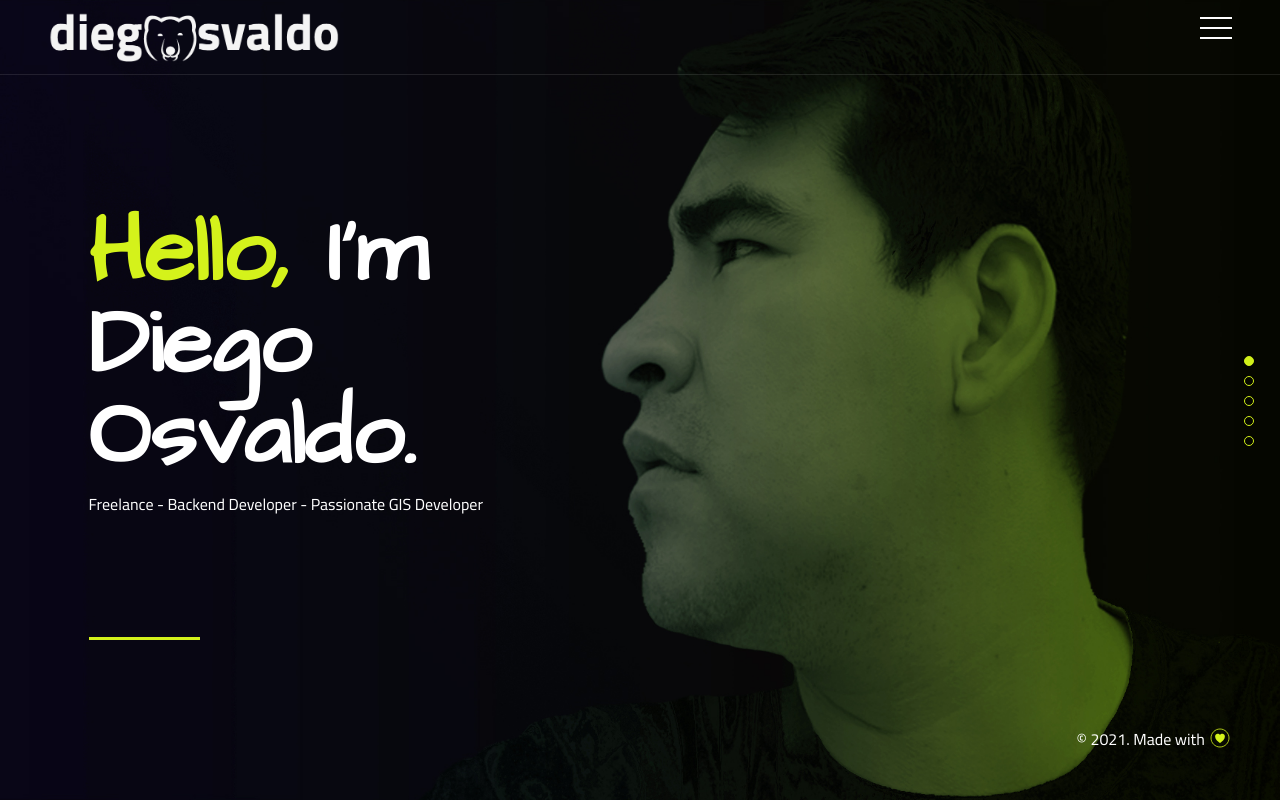
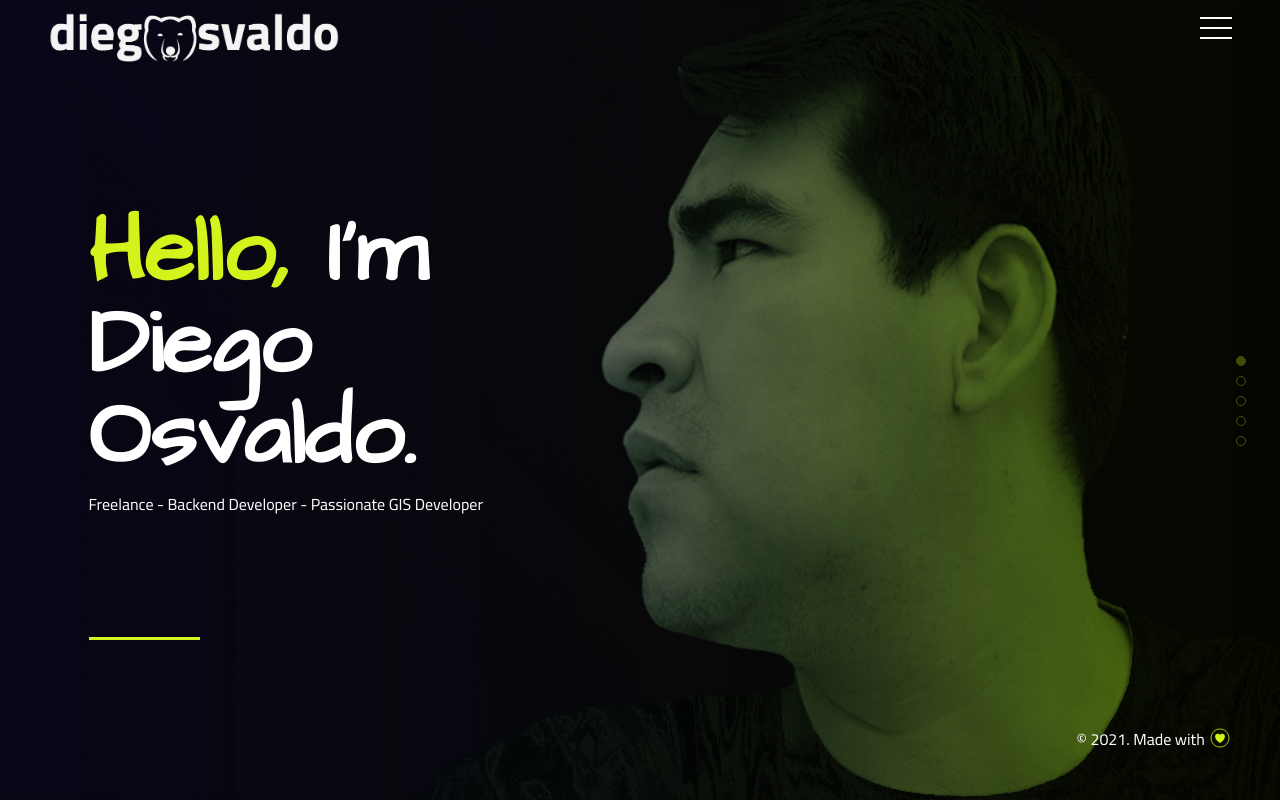
Before and after one commit to doctsystems/dodo, a Django app: page / in a window 1280 px wide. Run offline with Django 3.2, Linux system fonts and the light colour scheme; some libraries are stand-ins or nearby versions.

Commit message:
Update front

```diff
--- a/app/static/app/css/jquery.pagepiling.css
+++ b/app/static/app/css/jquery.pagepiling.css
@@ -42,10 +42,10 @@ html, body {
     opacity: 1;
 }
 #pp-nav.right {
-    right: 17px;
+    right: 25px;
 }
 #pp-nav.left {
-    left: 17px;
+    left: 25px;
 }
 .pp-section.pp-table{
     display: table;
@@ -97,6 +97,7 @@ html, body {
 #pp-nav li .active span,
 .pp-slidesNav .active span {
     background: #d4f21b;
+    /*opacity: 0.2;*/
 }
 #pp-nav span,
 .pp-slidesNav span {
@@ -109,6 +110,7 @@ html, body {
     border-radius: 50%;
     position: absolute;
     z-index: 1;
+    opacity: 0.3;
 }
 .pp-tooltip {
     position: absolute;
--- a/app/static/app/css/style.css
+++ b/app/static/app/css/style.css
@@ -954,7 +954,7 @@ ion-icon{
 
 
 .navbar-white{
-  border-bottom: 1px solid rgba(255,255,255,0.1);
+  /*border-bottom: 1px solid rgba(255,255,255,0.1);*/
 }
 
 .navbar-white:not(.fixed) .phone,
--- a/app/static/app/js/interface.js
+++ b/app/static/app/js/interface.js
@@ -6,10 +6,6 @@
 		$('.loader').fadeOut(200);
         $('.line').addClass('active');
 	});
-
-    $('#arrow').click(function () {
-        $.fn.pagepiling.moveSectionDown();
-    });
 
     /* Navbar scroll*/
     $('.navbar-nav ul li a').on('click', function() {
@@ -43,12 +39,21 @@
         });
 
         function NavbarColor(){
-         if ($('.pp-section.active').hasClass('navbar-is-white')){
+            if ($('.pp-section.active').hasClass('navbar-is-white')){
                 $('.navbar-desctop').addClass('navbar-white');
                 $('.progress-nav').addClass('progress-nav-white');
                 $('.navbar-bottom').addClass('navbar-bottom-white');
-                // $('.logo').addClass('logo-white');
                 $('#logo').attr('src', $('#logo').data('img1'));
+
+                // Para Cambiar el background del menu principal
+                // if ($('.home.active').hasClass('navbar-is-white')){
+                //     console.log('home activo');
+                //     $('#navbar-desctop').css("cssText", "background-color: none");
+                // }
+                // else{
+                //     console.log('home inactivo');
+                //     $('#navbar-desctop').css("cssText", "background-color: #160d1d;");
+                // }
             }
             else{
                 $('.navbar-desctop').removeClass('navbar-white');
@@ -56,6 +61,7 @@
                 $('.navbar-bottom').removeClass('navbar-bottom-white');
                 // $('.logo').removeClass('logo-white');
                 $('#logo').attr('src', $('#logo').data('img2'));
+                console.log('entro al if no');
             }
         }
     }
--- a/app/templates/includes/about.html
+++ b/app/templates/includes/about.html
@@ -14,10 +14,6 @@
           <div class="mt-md-0 col-md-6 col-lg-5  offset-lg-1">
             <div class="position-relative">
             	<img class="perfil w-100" src="{% static 'app/img/about.jpg' %}">
-            	<!-- <div class="experience-info">
-            	  <div class="experience-number">5</div>
-		  					<div class="experience-text">YEARS<br> EXPERIENCE<br> WORKING</div>
-            	</div> -->
             </div>
           </div>
         </div>
--- a/app/templates/includes/masthead.html
+++ b/app/templates/includes/masthead.html
@@ -1,6 +1,6 @@
 {% load static %}
 
-<section id="home" class="navbar-is-white text-white pp-scrollable d-flex align-items-center section position-absolute" style="background-image:url('{% static 'app/img/bg/me.jpg'%}');" role="main">
+<section id="home" class="home navbar-is-white text-white pp-scrollable d-flex align-items-center section position-absolute" style="background-image:url('{% static 'app/img/bg/me.jpg'%}');" role="main">
 	<div class="intro">
 		<div class="scroll-wrap">
 			<div class="container">
--- a/app/templates/includes/navbar.html
+++ b/app/templates/includes/navbar.html
@@ -1,6 +1,6 @@
 {% load static %}
 
-<nav id="navbar" class="navbar navbar-desctop">
+<nav id="navbar-desctop" class="navbar navbar-desctop">
 	<div class="position-relative w-100">
 
 		<!-- Brand-->
--- a/app/templates/includes/skills.html
+++ b/app/templates/includes/skills.html
@@ -5,7 +5,7 @@
 	  <div class="scroll-wrap">
 	  	<div class="container">
 	    	<div class="row align-items-center">
-	      	<div class="mt-lg-0 col-lg-5 offset-lg-1">
+	      	<div class="mt-lg-0 col-lg-5">
 		        <h2 class="text-white">Hard Skills</h2>
 		        <p>Here are a few things I've picked up along my life.</p>
 						<div class="pt-2">
@@ -49,7 +49,7 @@
 							</div>
 						</div>
 	    		</div>
-	    		<div class="mt-lg-0 col-lg-5 offset-lg-1">
+	    		<div class="mt-lg-0 col-lg-5 offset-md-2">
 	    			<h2 class="text-white">Soft Skills</h2>
 		        <p class="text-muted"><i>"Optimism is the faith that leads to success. Nothing can be done without hope and trust" </i>. Helen Keller.</p>
 		        <p>I am quite an optimistic person, I always try to see the positive side of things, I trust my qualities and I am not afraid of facing new challenges or changes that come my way.</p>
```
